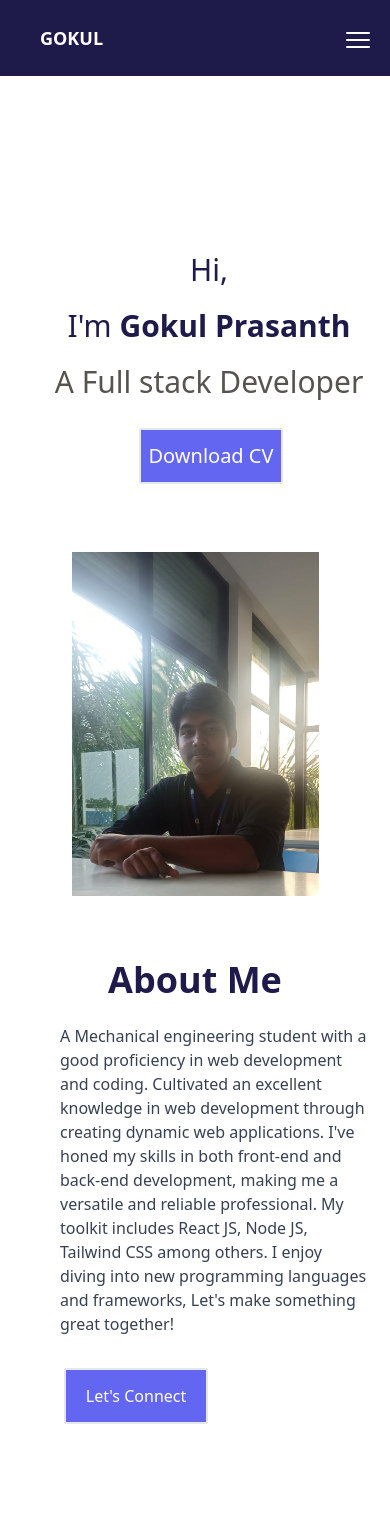
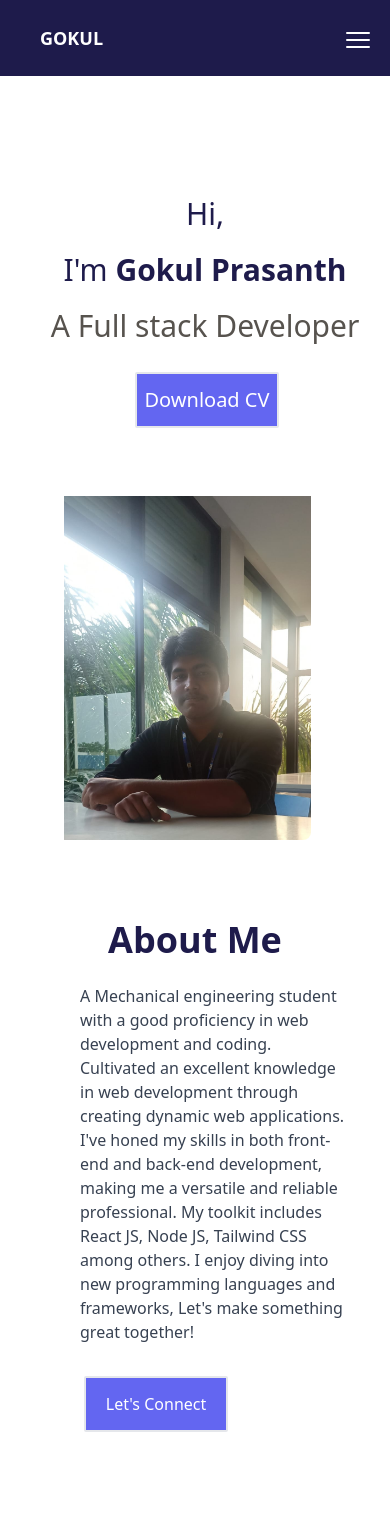
Before and after one commit to gokulprasanthb/portfolio, a React (Create React App) app: page / in a window 390 px wide. Shown: the top 1540 px of the page. Built offline with nearby package versions, Linux system fonts and the light colour scheme.

Commit message:
changes update

```diff
--- a/src/components/About.jsx
+++ b/src/components/About.jsx
@@ -1,14 +1,14 @@
 import React from 'react'
-import aboutImage from '../assets/about.png'
+import AboutImg from '../assets/about.png'
 
 const About = () => {
   return (
-    <section className='flex flex-col md:flex-row md:pt-28 md:pr-20 max-md:mt-16 w-screen mx-0'>
-        <div className='max-md:hidden md:w-1/2'>
-            <img src={aboutImage} alt="" />
+    <section className='flex flex-col md:flex-row px-5 md:pr-20 max-md:mt-10'>
+        <div className='py-5 md:w-1/2'>
+            <img className='max-md:hidden' src={AboutImg} alt='aboutImage'/>
         </div>
-        <div className='md:w-1/2 max-md:w-full flex justify-center max-md:flex max-md:flex-col max-md:items-center '>
-            <div className='flex flex-col justify-center max-md:h-full'>
+        <div className='md:w-1/2 flex justify-center'>
+            <div className='flex flex-col justify-center text-white'>
                 <h2 className='text-center text-4xl font-bold text-indigo-950'>About Me</h2>
                 <p className='text-center pt-6 text-gray-700 max-md:w-full max-md:px-10 max-md:ml-5 max-md:text-start'>A Mechanical engineering student with a good proficiency in web
                 development and coding. Cultivated an excellent knowledge in web development
--- a/src/components/Education.jsx
+++ b/src/components/Education.jsx
@@ -2,7 +2,7 @@ import React from 'react'
 
 const Education = () => {
   return (
-    <section className='md:px-36 max-md:px-14 py-28 w-screen mx-0'>
+    <section className='md:px-36 max-md:px-14 py-28 w-auto mx-0'>
         <h2 className='text-4xl text-center font-bold text-indigo-950 pb-14'>Education and Qualifications</h2>
         <div className='flex flex-col md:flex-row-reverse max-md:space-y-14 text-gray-700'>
             <div className='w-1/3 max-md:w-full md:space-y-3 shadow-xl p-14 max-md:p-8 bg-stone-100 hover:bg-white duration-300 rounded-lg'>
--- a/src/components/Hero.jsx
+++ b/src/components/Hero.jsx
@@ -8,7 +8,7 @@ import { FaInstagramSquare } from "react-icons/fa";
 
 const Hero = () => {
   return (
-    <section className='flex flex-row justify-center md:pl-52  md:py-20 md:pt-48 max-md:flex-col max-md:px-3 max-md:pt-28 max-md:pl-10 max-md:space-y-7 w-screen mx-0'>
+    <section className='flex flex-row justify-center md:pl-52  md:py-20 md:pt-48 max-md:flex-col max-md:px-3 max-md:pt-14 max-md:pl-8 max-md:space-y-7 w-full mx-0'>
         <div className='w-1/2 mt-2 text-5xl space-y-5 text-indigo-950 max-md:w-full max-md:text-3xl max-md:text-center max-md:mt-16'>
             <h1>Hi, </h1>
             <h1>I'm <strong>Gokul Prasanth </strong></h1>
--- a/src/components/ProjectSection.jsx
+++ b/src/components/ProjectSection.jsx
@@ -5,7 +5,7 @@ import landingPageImg from '../assets/nikeWebImage.png'
 
 const ProjectSection = () => {
   return (
-    <section className='flex flex-col my-36 py-24 justify-center bg-stone-100 w-screen'>
+    <section className='flex flex-col my-36 py-24 justify-center bg-stone-100 w-auto'>
         <div className='w-full space-y-4'>
             <h2 className='text-center text-4xl font-bold text-indigo-950'>Projects</h2>
             <p className='text-center text-gray-700'>Following are the projects that i'd done. Take a look over it</p>
--- a/src/components/Techstack.jsx
+++ b/src/components/Techstack.jsx
@@ -13,7 +13,7 @@ import javaLogo from '../assets/java-svgrepo-com.svg'
 
 const Techstack = () => {
   return (
-    <section className='w-screen mx-0'>
+    <section className='w-auto mx-0'>
         <h2 className='my-20 text-center text-4xl font-bold text-indigo-950'>Known Techstacks</h2>
         <div className='flex flex-wrap items-center justify-center gap-6 max-md:pl-2'>
             <div className='shadow-md rounded-full border-slate-800 p-2'><img className='w-20 h-20' src={htmlLogo} alt="" /></div>
```
